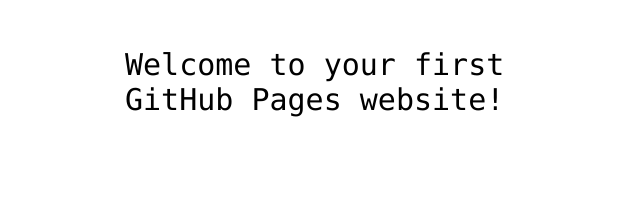
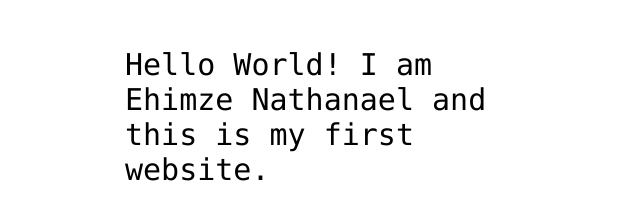
Before and after one commit to ehimze007/ehimze007.github.io, a plain HTML site: page index.html in a window 1280 px wide. Shown: the part 341-560 px from the top of the page, without its empty margins (315-955 px from the left). Drawn offline with Linux system fonts and the light colour scheme.

Commit message:
Update index.html

```diff
--- a/index.html
+++ b/index.html
@@ -12,7 +12,7 @@
 <img src="https://octodex.github.com/images/daftpunktocat-thomas.gif" id="octocat" alt="octocat-gif" />
 
 <!-- Change this code here by copy and pasting your template on line 15 -->
-<p>Welcome to your first GitHub Pages website!</p>
+<p>Hello World! I am Ehimze Nathanael and this is my first website.</p>
 
 </body>
 </html>
```
